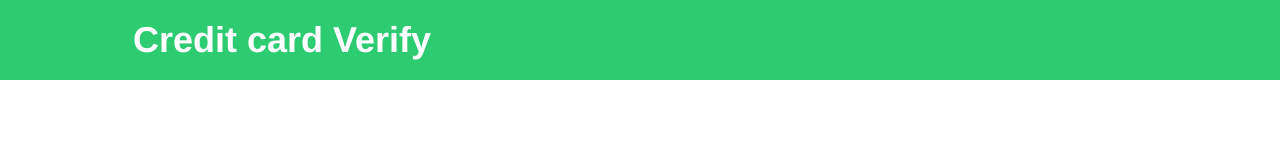
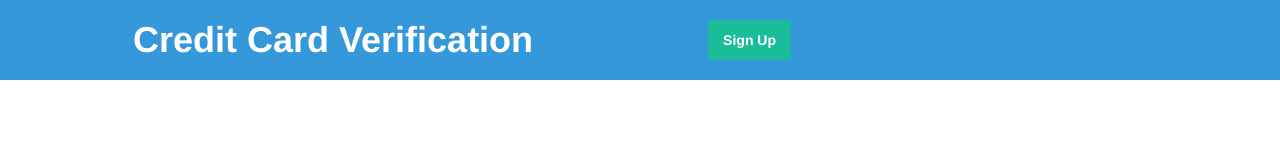
Before and after one commit to CloudPixelPE/CreditChecker, a plain HTML site: page index.html in a window 1280 px wide. Drawn offline with nearby package versions, Linux system fonts and the light colour scheme.

Commit message:
finish styling navigation

```diff
--- a/assets/css/demo.css
+++ b/assets/css/demo.css
@@ -1,5 +1,5 @@
 header {
-  background-color: #2ecc71;
+  background-color: #3498db;
   width: 100%;
 }
 
@@ -8,13 +8,28 @@ header {
   width: 80%;
 }
 
-.title {
+.navbar-header {
   padding: 5px;
   color: #fff;
 }
 
-.title h1 {
+.navbar-header h1 {
   line-height: 30px;
   font-weight: bold;
   padding-bottom: 10px;
+  padding-right: 150px;
 }
+
+.navbar-button {
+  padding: 20px;
+  float:left;
+}
+
+.button {
+  border: none;
+  padding: 10px 15px;
+  border-radius: 2px;
+  background-color: #1abc9c;
+  color: #fff;
+  font-weight: bold;
+}
--- a/index.html
+++ b/index.html
@@ -10,8 +10,15 @@
   <body>
     <header>
       <div id="head-info">
-        <div class="title">
-          <h1>Credit card Verify</h1>
+        <div class="container">
+          <div class="row">
+            <div class="navbar-header">
+              <h1>Credit Card Verification</h1>
+            </div>
+            <div class="navbar-button">
+              <button class="button">Sign Up</button>
+            </div>
+          </div>
         </div>
       </div>
     </header>
```
